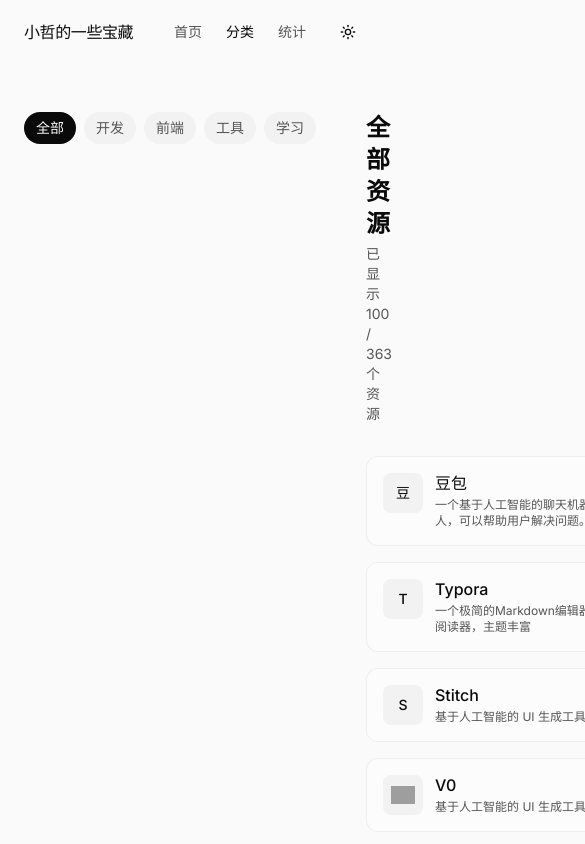
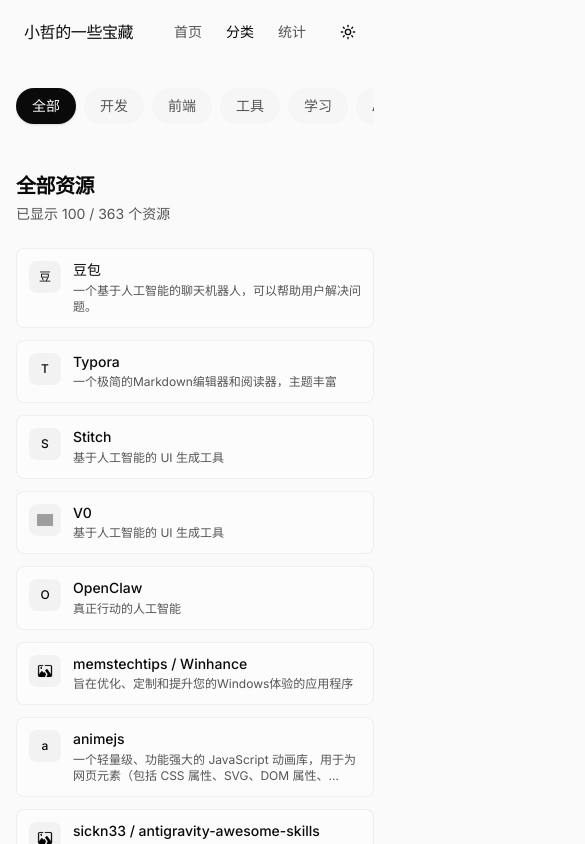
Before and after one commit to ConsoleLZ/GrowthGO_2.0, a Next.js app: page /category in a window 390 px wide. Shown: the top 844 px of the page, 585 px wide, since content can reach past the window. Built offline with nearby package versions, Linux system fonts and the light colour scheme; grey boxes are pictures that could not be loaded.

Commit message:
fix: 适配移动端

```diff
--- a/app/category/page.tsx
+++ b/app/category/page.tsx
@@ -76,8 +76,8 @@ export default function CategoryPage() {
     <div className="min-h-screen bg-background">
       <NavHeader />
 
-      <div className="mx-auto max-w-6xl px-6">
-        <div className="flex gap-12 py-12">
+      <div className="mx-auto max-w-6xl px-4 sm:px-6">
+        <div className="flex flex-col md:flex-row gap-6 md:gap-12 py-6 md:py-12">
           {/* Left Sidebar - Fixed Tags with Independent Scroll */}
           <aside className="hidden w-56 shrink-0 md:block">
             <div className="fixed top-24 h-[calc(100vh-8rem)] overflow-y-auto scrollbar-thin">
@@ -116,29 +116,30 @@ export default function CategoryPage() {
             </div>
           </aside>
 
-          {/* Mobile Tags - Horizontal Scroll */}
-          <div className="mb-6 overflow-x-auto pb-2 md:hidden">
-            <div className="flex gap-2">
+          {/* Mobile Tags - Horizontal Scroll with Better Styling */}
+          <div className="md:hidden">
+            <div className="mb-4 overflow-x-auto pb-2">
+              <div className="flex gap-2 min-w-max">
                 <button
                   onClick={() => handleTagSelect(null)}
                   className={cn(
-              "shrink-0 rounded-full px-3 py-1.5 text-sm transition-colors",
+                    "shrink-0 rounded-full px-4 py-2 text-sm font-medium transition-all",
                     !selectedTag
-                ? "bg-foreground text-background"
-                : "bg-muted text-muted-foreground"
+                      ? "bg-foreground text-background shadow-sm"
+                      : "bg-muted/50 text-muted-foreground hover:bg-muted"
                   )}
                 >
                   全部
                 </button>
-          {tagsWithCount.map(({ tag }) => (
+                {tagsWithCount.map(({ tag, count }) => (
                   <button
                     key={tag}
                     onClick={() => handleTagSelect(tag)}
                     className={cn(
-                "shrink-0 rounded-full px-3 py-1.5 text-sm transition-colors",
+                      "shrink-0 rounded-full px-4 py-2 text-sm font-medium transition-all",
                       selectedTag === tag
-                  ? "bg-foreground text-background"
-                  : "bg-muted text-muted-foreground"
+                        ? "bg-foreground text-background shadow-sm"
+                        : "bg-muted/50 text-muted-foreground hover:bg-muted"
                     )}
                   >
                     {tag}
@@ -146,11 +147,12 @@ export default function CategoryPage() {
                 ))}
               </div>
             </div>
+          </div>
 
           {/* Main Content */}
           <main className="min-w-0 flex-1">
-            <header className="mb-8">
-              <h1 className="text-2xl font-semibold tracking-tight">
+            <header className="mb-6 md:mb-8">
+              <h1 className="text-xl md:text-2xl font-semibold tracking-tight">
                 {selectedTag || "全部资源"}
               </h1>
               <p className="mt-1 text-sm text-muted-foreground">
@@ -158,29 +160,29 @@ export default function CategoryPage() {
               </p>
             </header>
 
-            <div className="grid gap-4 sm:grid-cols-2">
+            <div className="grid gap-3 md:gap-4 md:grid-cols-2">
               {sitesToDisplay.map((site) => (
                 <a
                   key={site.url}
                   href={site.url}
                   target="_blank"
                   rel="noopener noreferrer"
-                  className="group rounded-xl border border-border/50 bg-card p-4 transition-all hover:border-border hover:shadow-sm"
+                  className="group rounded-lg md:rounded-xl border border-border/50 bg-card p-3 md:p-4 transition-all hover:border-border hover:shadow-sm"
                 >
                   <div className="flex items-start gap-3">
-                    <div className="flex h-10 w-10 shrink-0 items-center justify-center rounded-lg bg-muted overflow-hidden">
+                    <div className="flex h-8 w-8 md:h-10 md:w-10 shrink-0 items-center justify-center rounded-lg bg-muted overflow-hidden">
                       <img
                         src={site.ico}
                         alt={site.name}
-                        className="h-6 w-6 object-contain"
+                        className="h-4 w-4 md:h-6 md:w-6 object-contain"
                         onError={(e) => {
                           e.currentTarget.style.display = 'none'
-                          e.currentTarget.parentElement!.innerHTML = `<span class="text-sm font-medium">${site.name.charAt(0)}</span>`
+                          e.currentTarget.parentElement!.innerHTML = `<span class="text-xs md:text-sm font-medium">${site.name.charAt(0)}</span>`
                         }}
                       />
                     </div>
                     <div className="min-w-0 flex-1">
-                      <h3 className="font-medium leading-tight group-hover:text-primary">
+                      <h3 className="text-sm md:text-base font-medium leading-tight group-hover:text-primary">
                         {site.name}
                       </h3>
                       <p className="mt-1 line-clamp-2 text-xs text-muted-foreground">
```
Lines whose indentation alone changed are shown as unchanged.
